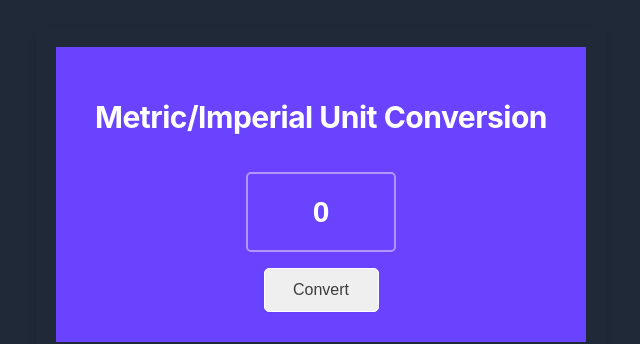
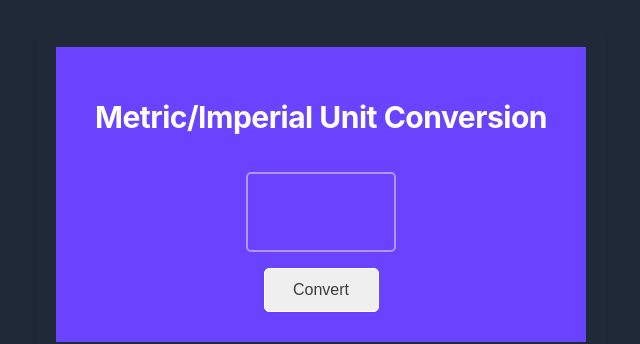
Before and after one commit to TiffyAlva/unit-converter, a website built with Vite: page index.html in a window 1280 px wide. Shown: the top 344 px of the page, 319-959 px from the left. Built offline with nearby package versions, Linux system fonts and the light colour scheme.

Commit message:
Update index.html

```diff
--- a/index.html
+++ b/index.html
@@ -7,7 +7,7 @@
         <div class="card">
             <header>
                 <h1>Metric/Imperial Unit Conversion</h1>
-                <input id="input-el" type="number" class="num-input" value="0">
+                <input id="input-el" type="number" class="num-input" placeholder="">
                 <button id="btn-convert">Convert</button>
 
             </header>
```
